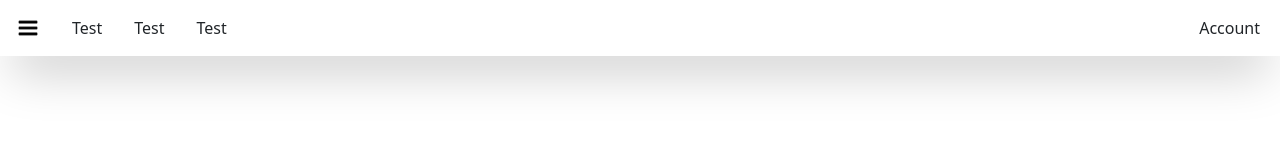
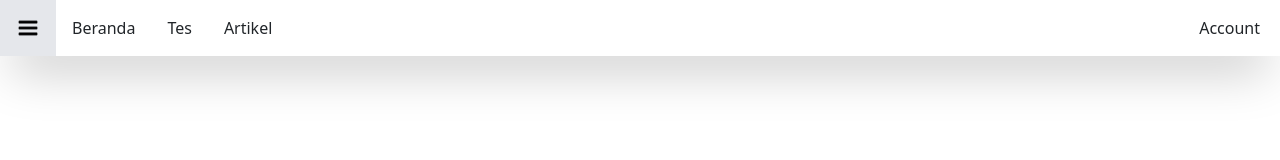
Before and after one commit to dzakyfzl/projek_web_mental_health, a website: page page/index.html in a window 1280 px wide. Drawn offline with nearby package versions, Linux system fonts and the light colour scheme; a web font is replaced by a local one.

Commit message:
update navbar

```diff
--- a/page/index.html
+++ b/page/index.html
@@ -27,12 +27,12 @@
 <body>
     <header class="shadow-2xl flex justify-between items-center">
       <div class="flex items-stretch">
-        <div class="p-3">
+        <div class="p-3 hover:bg-gray-200">
           <a href="#"><img class="w-6" src="/src/image/menu-bar.png"></a>
         </div>
-        <div class="p-3 max-sm:invisible lg:visible "><a href="#">Test</a></div>
-        <div class="p-3 max-sm:invisible lg:visible "><a href="#">Test</a></div>
-        <div class="p-3 max-sm:invisible lg:visible "><a href="#">Test</a></div>
+        <div class="p-3 max-sm:invisible lg:visible hover:bg-gray-200"><a href="#">Beranda</a></div>
+        <div class="p-3 max-sm:invisible lg:visible hover:bg-gray-200"><a href="#">Tes</a></div>
+        <div class="p-3 max-sm:invisible lg:visible hover:bg-gray-200"><a href="#">Artikel</a></div>
       </div>
       <div class="flex pt-3 pb-3 pr-5"><a href="#">Account</a></div>
     </header>
```
Also changed, not shown: src/css/style.css.
